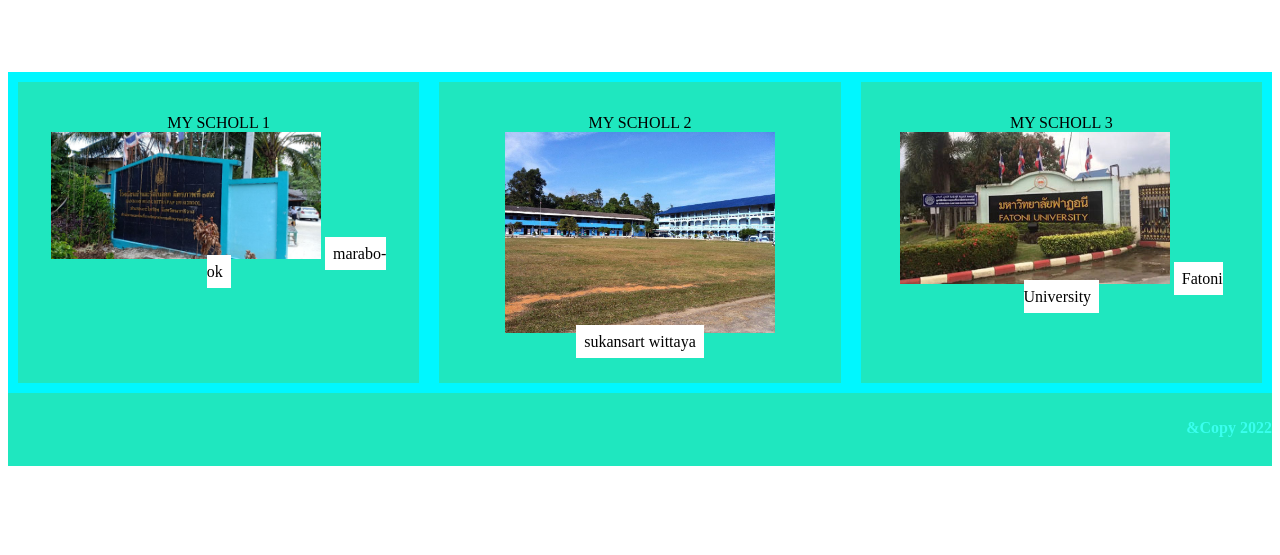
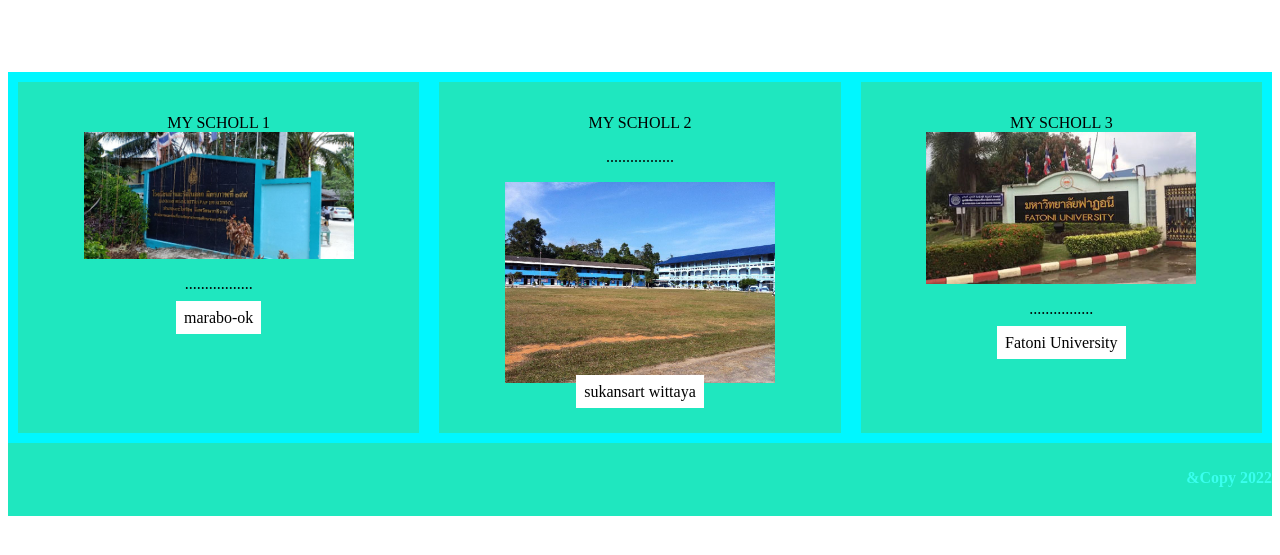
Before and after one commit to SLMhama/personal-web, a plain HTML site: page About.html in a window 1280 px wide. Shown: the part 237-792 px from the top of the page. Drawn offline with Linux system fonts and the light colour scheme; a script that the page names is missing.

Commit message:
Update About.html

```diff
--- a/About.html
+++ b/About.html
@@ -35,10 +35,12 @@
    <div class="picture-img"
    <h1>MY SCHOLL 1 </h1>
    <img alt="model"  src="มะรือโบออก.jpg"/>
+   <p>.................</p>
    <a href="#">marabo-ok</a>
 
    </div> <div class="picture-img"
    <h1>MY SCHOLL 2 </h1>
+   <p>.................</p>
    <img alt="model"  src="สุกํญสาสน์.jpg"/>
    <a href="#"> sukansart wittaya</a>
    </div>
@@ -46,6 +48,7 @@
    <div class="picture-img"
    <h1>MY SCHOLL 3</h1>
    <img alt="model"  src="fatoni-university-.jpg"/>
+   <p>................</p>
    <a href="#">Fatoni University</a>
    </div>
   </section>
```
